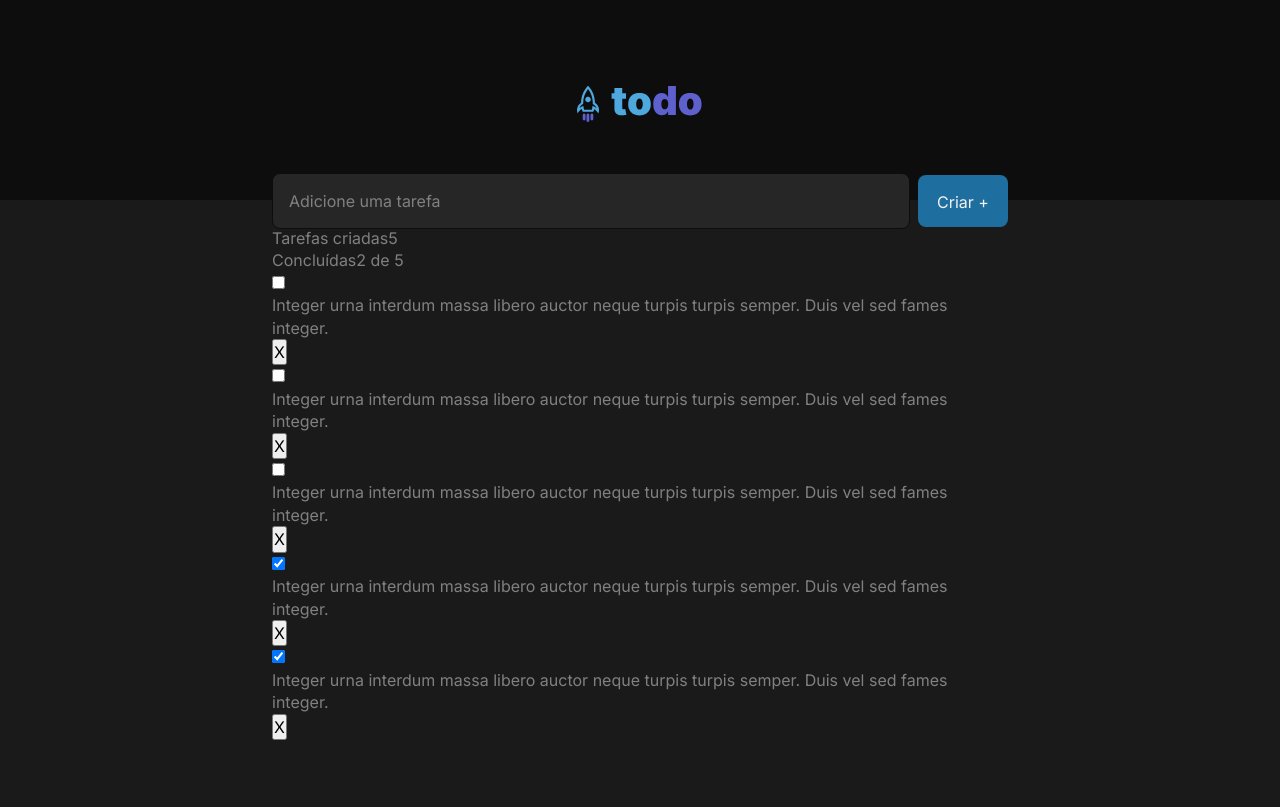
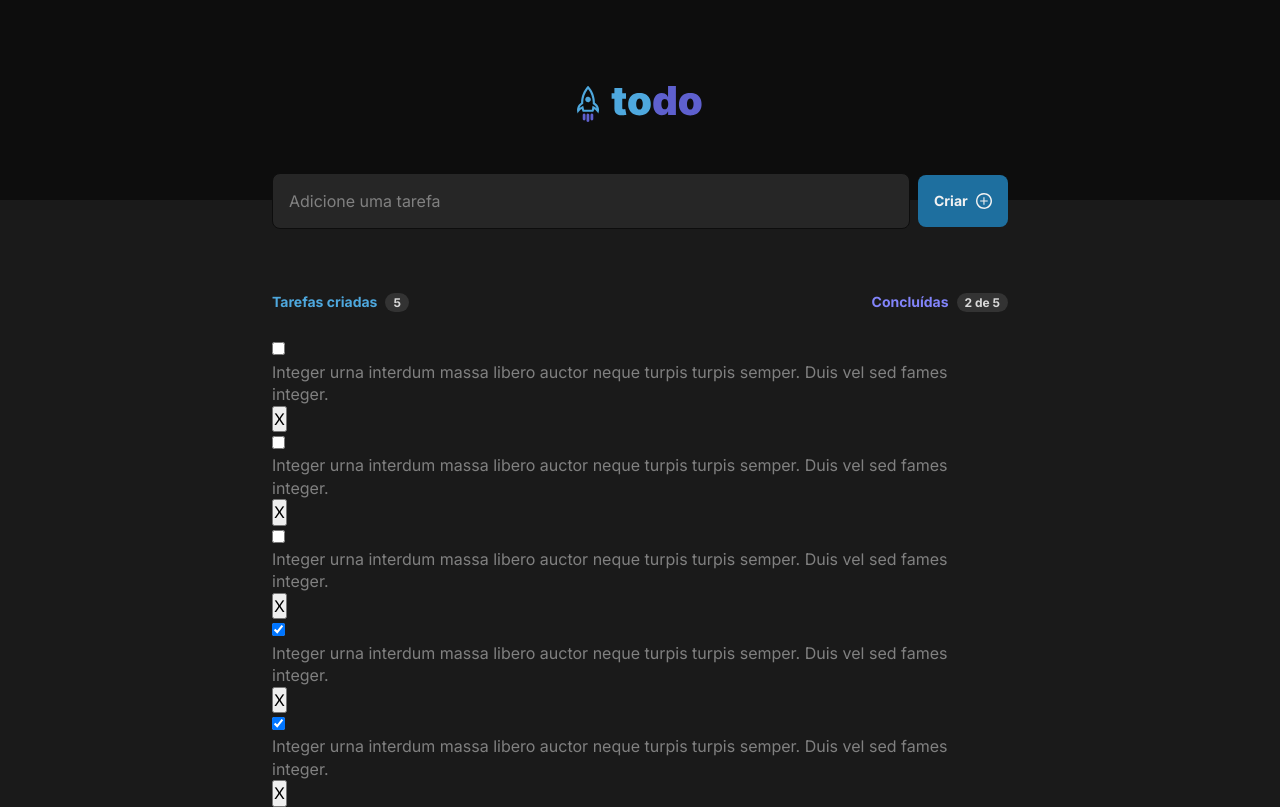
Before and after one commit to ahnucl/desafio-01-todo-list, a React (Vite) app: page / in a window 1280 px wide. Built offline with nearby package versions, Linux system fonts and the light colour scheme.

Commit message:
Termina de estilizar a barra de informações
Depois de muito quebrar cabeça, descobri que a border-radius recebe dois parâmetros, que dizem respeito aos focos de uma elipse. Por isso, usar % no lugar de px gera resultados diferentes.

```diff
--- a/src/App.module.css
+++ b/src/App.module.css
@@ -37,10 +37,17 @@
   max-height: 52px; /* Qual outra estratégia poderia ser usada? */
   background: var(--blue-dark);
   color: var(--gray-100);
+  cursor: pointer;
 
   padding: 1rem;
   border: none;
   border-radius: 8px;
+  font-size: 0.875rem;
+  font-weight: bold;
+
+  justify-content: space-between;
+  display: flex;
+  align-items: center;
 
   transition: background-color 0.3s;
 }
@@ -49,6 +56,38 @@
   background: var(--blue);
 }
 
+.newTask button img {
+  height: 1rem;
+  width: 1rem;
+}
+
+.info {
+  margin: 4rem 0 1.5rem;
+  display: flex;
+  justify-content: space-between;
+  font-weight: bold;
+  font-size: 0.875rem;
+}
+
+.created {
+  color: var(--blue);
+}
+
+.done {
+  color: var(--purple);
+}
+
+.created span,
+.done span {
+  font-size: 0.75rem;
+  margin-left: 0.5rem;
+  background: var(--gray-400);
+  color: var(--gray-200);
+  padding: 0.125rem 0.5rem;
+  position: relative;
+  border-radius: 10px;
+}
+
 .todoList {
 
 }
--- a/src/App.tsx
+++ b/src/App.tsx
@@ -1,4 +1,6 @@
 import { Header } from "./components/Header";
+import plus from './assets/plus.svg';
+
 import styles from './App.module.css'
 
 import './global.css'
@@ -25,7 +27,10 @@ function App() {
 
         <div className={styles.newTask}>
           <input placeholder="Adicione uma tarefa" />
-          <button>Criar +</button>
+          <button>
+            Criar
+            <img src={plus} alt="plus icon" />
+          </button>
         </div>
 
         <div className={styles.info}>
```
